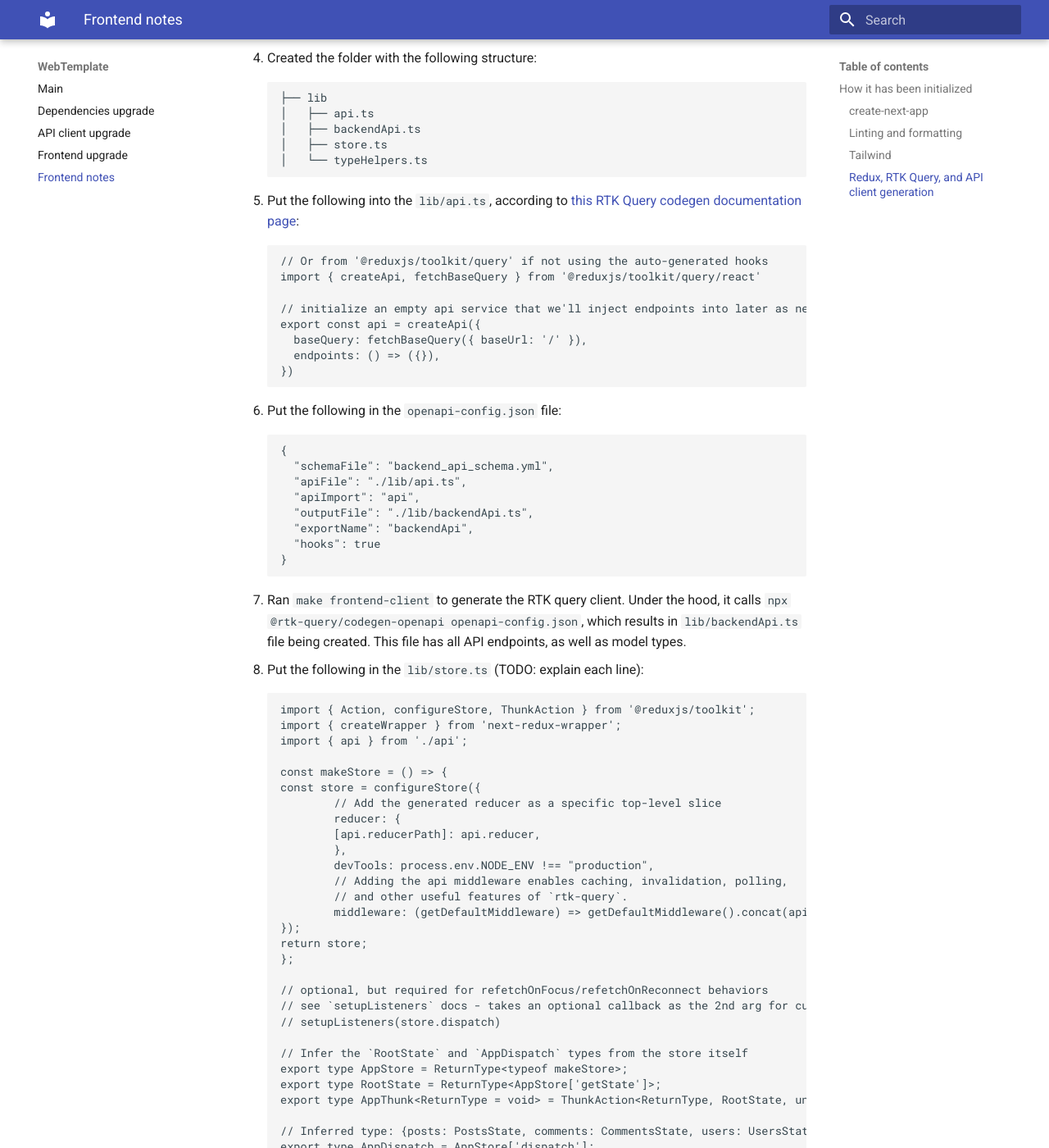
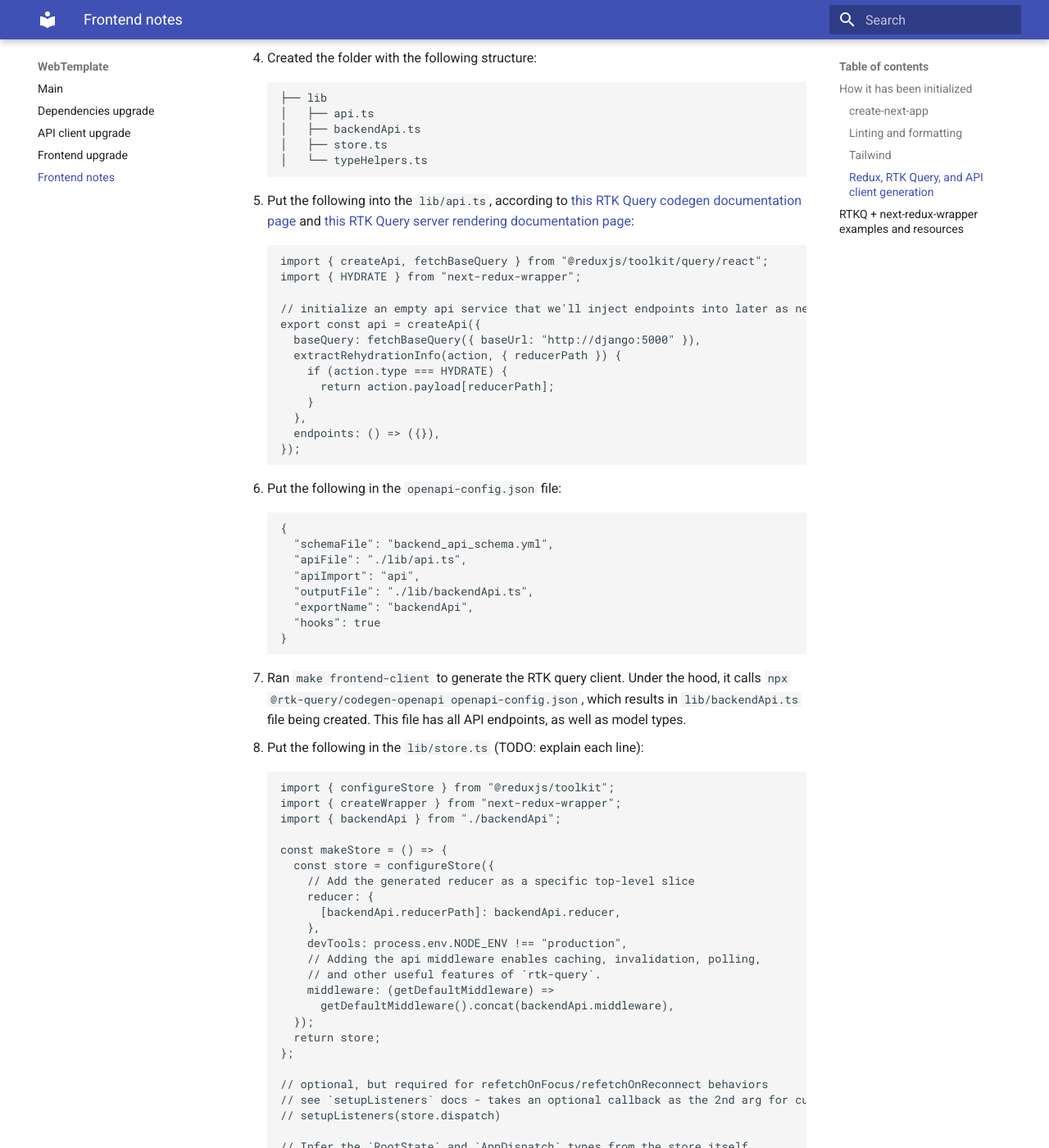
Before and after one commit to 0x29a/web_template, an MkDocs documentation site: the page built from docs/pages/frontend_notes.md, in a window 1280 px wide and 1400 px high, scrolled down 1314 px. Shown: the whole window at 82% size. Built offline with MkDocs 1.6.1 and Material for MkDocs 9.7.7, drawn with Linux system fonts in a browser that asks for light colours; some of the changed text lies outside the part shown.

Commit message:
feat: RTKQ + next-redux-wrapper support

```diff
--- a/docs/pages/frontend_notes.md
+++ b/docs/pages/frontend_notes.md
@@ -50,16 +50,21 @@
         │   ├── store.ts
         │   └── typeHelpers.ts
 
-5. Put the following into the `lib/api.ts`, according to [this RTK Query codegen documentation page](https://redux-toolkit.js.org/rtk-query/usage/code-generation):
+5. Put the following into the `lib/api.ts`, according to [this RTK Query codegen documentation page](https://redux-toolkit.js.org/rtk-query/usage/code-generation) and [this RTK Query server rendering documentation page](https://redux-toolkit.js.org/rtk-query/usage/server-side-rendering#server-side-rendering-with-nextjs):
 
-        // Or from '@reduxjs/toolkit/query' if not using the auto-generated hooks
-        import { createApi, fetchBaseQuery } from '@reduxjs/toolkit/query/react'
+        import { createApi, fetchBaseQuery } from "@reduxjs/toolkit/query/react";
+        import { HYDRATE } from "next-redux-wrapper";
 
         // initialize an empty api service that we'll inject endpoints into later as needed
         export const api = createApi({
-          baseQuery: fetchBaseQuery({ baseUrl: '/' }),
+          baseQuery: fetchBaseQuery({ baseUrl: "http://django:5000" }),
+          extractRehydrationInfo(action, { reducerPath }) {
+            if (action.type === HYDRATE) {
+              return action.payload[reducerPath];
+            }
+          },
           endpoints: () => ({}),
-        })
+        });
 
 6. Put the following in the `openapi-config.json` file:
 
@@ -75,22 +80,23 @@
 7. Ran `make frontend-client` to generate the RTK query client. Under the hood, it calls `npx @rtk-query/codegen-openapi openapi-config.json`, which results in `lib/backendApi.ts` file being created. This file has all API endpoints, as well as model types.
 8. Put the following in the `lib/store.ts` (TODO: explain each line):
 
-        import { Action, configureStore, ThunkAction } from '@reduxjs/toolkit';
-        import { createWrapper } from 'next-redux-wrapper';
-        import { api } from './api';
+        import { configureStore } from "@reduxjs/toolkit";
+        import { createWrapper } from "next-redux-wrapper";
+        import { backendApi } from "./backendApi";
 
         const makeStore = () => {
-        const store = configureStore({
-                // Add the generated reducer as a specific top-level slice
-                reducer: {
-                [api.reducerPath]: api.reducer,
-                },
-                devTools: process.env.NODE_ENV !== "production",
-                // Adding the api middleware enables caching, invalidation, polling,
-                // and other useful features of `rtk-query`.
-                middleware: (getDefaultMiddleware) => getDefaultMiddleware().concat(api.middleware),
-        });
-        return store;
+          const store = configureStore({
+            // Add the generated reducer as a specific top-level slice
+            reducer: {
+              [backendApi.reducerPath]: backendApi.reducer,
+            },
+            devTools: process.env.NODE_ENV !== "production",
+            // Adding the api middleware enables caching, invalidation, polling,
+            // and other useful features of `rtk-query`.
+            middleware: (getDefaultMiddleware) =>
+              getDefaultMiddleware().concat(backendApi.middleware),
+          });
+          return store;
         };
 
         // optional, but required for refetchOnFocus/refetchOnReconnect behaviors
@@ -99,11 +105,10 @@
 
         // Infer the `RootState` and `AppDispatch` types from the store itself
         export type AppStore = ReturnType<typeof makeStore>;
-        export type RootState = ReturnType<AppStore['getState']>;
-        export type AppThunk<ReturnType = void> = ThunkAction<ReturnType, RootState, unknown, Action>;
+        export type RootState = ReturnType<AppStore["getState"]>;
 
         // Inferred type: {posts: PostsState, comments: CommentsState, users: UsersState}
-        export type AppDispatch = AppStore['dispatch'];
+        export type AppDispatch = AppStore["dispatch"];
 
         export const wrapper = createWrapper<AppStore>(makeStore, {'debug': process.env.NODE_ENV !== "production"});
 
@@ -120,3 +125,11 @@
         const wrappedApp = wrapper.withRedux(MyApp);
 
         export default wrappedApp;
+
+10. As a result, we have an ability (limited) to dispatch RTKQ queries inside `getServerSideProps` or `getStatisProps`, and our Redux state is preserved during the page navigation. Note: all requests with `body` parameter specified might fail server-side due to reasons I didn't have time to investigate. Changing `body` to `data` fixes the issue, but since my client is auto-generated, that's not a proper solution. One thing to try is changing the base query provider to `axios`.
+
+## RTKQ + next-redux-wrapper examples and resources
+
+1. [RTKQ server-side rendering](https://redux-toolkit.js.org/rtk-query/usage/server-side-rendering#server-side-rendering-with-nextjs).
+2. [Official Next.js + next-redux-wrapper example](https://github.com/vercel/next.js/tree/canary/examples/with-redux-wrapper).
+3. [RTKQ + next-redux-wrapper example, from RTK mainainer](https://github.com/phryneas/ssr-experiments/tree/main/nextjs-blog).
```
Also changed, not shown: 4 other files.
